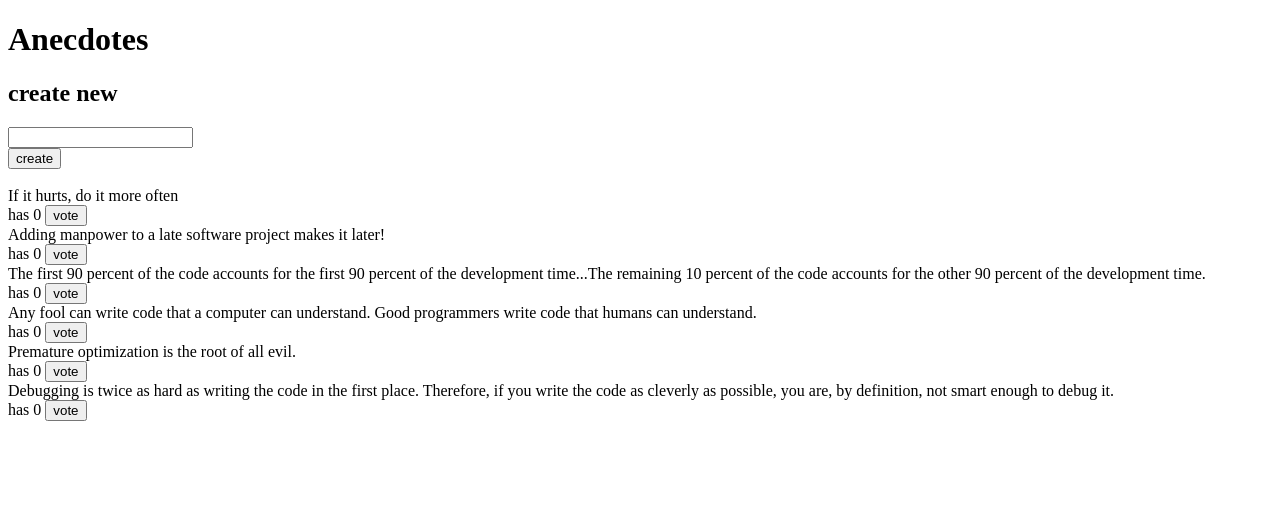
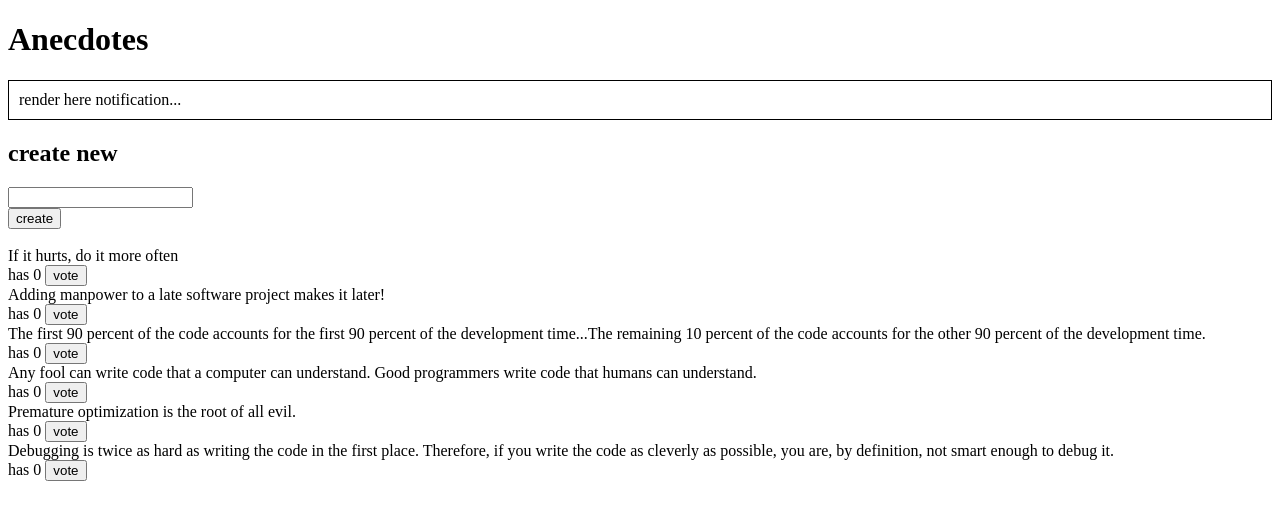
Before and after one commit to jusalanen/fs19osa6, a React (Create React App) app in the folder anecdotes-redux/: page / in a window 1280 px wide. Shown: the top 520 px of the page. Built offline with nearby package versions, Linux system fonts and the light colour scheme.

Commit message:
lisää tehtävän 6.9 notificationReducer & combineReducers

```diff
--- a/anecdotes-redux/src/App.js
+++ b/anecdotes-redux/src/App.js
@@ -1,11 +1,13 @@
 import React from 'react'
 import AnecdoteList from './components/AnecdoteList'
 import AnecdoteForm from './components/AnecdoteForm'
+import Notification from './components/Notification'
 
 const App = (props) => {
   return (
     <div>
       <h1>Anecdotes</h1>
+      <Notification store={props.store} />
       <AnecdoteForm store={props.store} />
       <AnecdoteList store={props.store} />
     </div>
--- a/anecdotes-redux/src/components/AnecdoteList.js
+++ b/anecdotes-redux/src/components/AnecdoteList.js
@@ -2,8 +2,8 @@ import React from 'react'
 import { voteAnecdote } from '../reducers/anecdoteReducer'
 
 const AnecdoteList = (props) => {
-  const anecdotes = props.store.getState().sort((a, b) =>
-    b.votes - a.votes)
+  const anecdotes = props.store.getState().anecdotes
+  .sort((a, b) => b.votes - a.votes)
 
   const vote = (id) => {
     console.log('vote', id)
--- a/anecdotes-redux/src/components/Notification.js
+++ b/anecdotes-redux/src/components/Notification.js
@@ -1,6 +1,6 @@
 import React from 'react'
 
-const Notification = () => {
+const Notification = (props) => {
   const style = {
     border: 'solid',
     padding: 10,
@@ -8,7 +8,7 @@ const Notification = () => {
   }
   return (
     <div style={style}>
-      render here notification...
+      {props.store.getState().notifications}
     </div>
   )
 }
--- a/anecdotes-redux/src/index.js
+++ b/anecdotes-redux/src/index.js
@@ -1,10 +1,18 @@
 import React from 'react'
 import ReactDOM from 'react-dom'
-import { createStore } from 'redux'
+import { createStore, combineReducers } from 'redux'
 import App from './App'
-import reducer from './reducers/anecdoteReducer'
+import anecdoteReducer from './reducers/anecdoteReducer'
+import notificationReducer from './reducers/notificationReducer'
+
+const reducer = combineReducers({
+  anecdotes: anecdoteReducer,
+  notifications: notificationReducer
+})
 
 const store = createStore(reducer)
+
+console.log(store.getState())
 
 const render = () => {
   ReactDOM.render(
--- a/anecdotes-redux/src/reducers/anecdoteReducer.js
+++ b/anecdotes-redux/src/reducers/anecdoteReducer.js
@@ -19,7 +19,7 @@ const asObject = (anecdote) => {
 
 const initialState = anecdotesAtStart.map(asObject)
 
-const reducer = (state = initialState, action) => {
+const anecdoteReducer = (state = initialState, action) => {
   console.log('state now: ', state)
   console.log('action', action)
   switch (action.type) {
@@ -56,4 +56,4 @@ export const newAnecdote = (content) => {
   }
 }
 
-export default reducer
+export default anecdoteReducer
--- /dev/null
+++ b/anecdotes-redux/src/reducers/notificationReducer.js
@@ -0,0 +1,10 @@
+const notificationReducer = (state = 'render here notification...', action) => {
+  switch (action.type) {
+      case 'SET_NOTIFICATION':
+        return action.data
+      default:
+        return state
+    }
+  }
+
+export default notificationReducer
```
